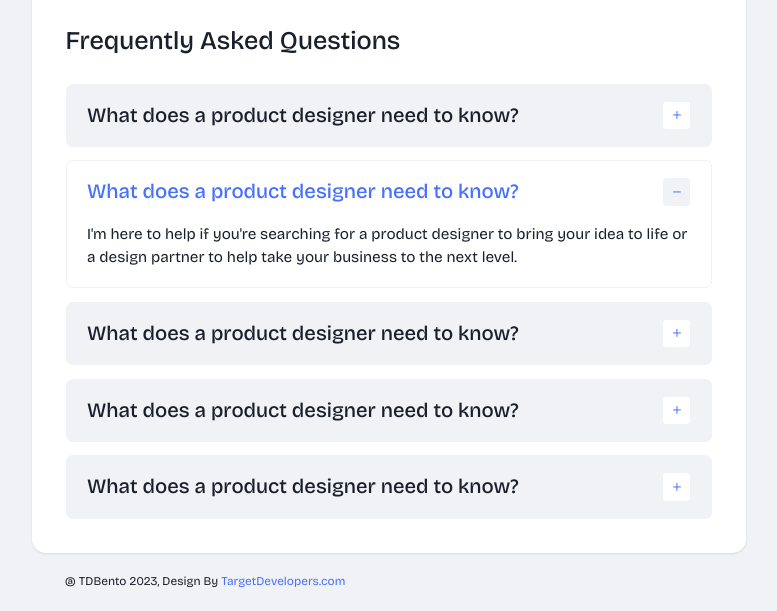
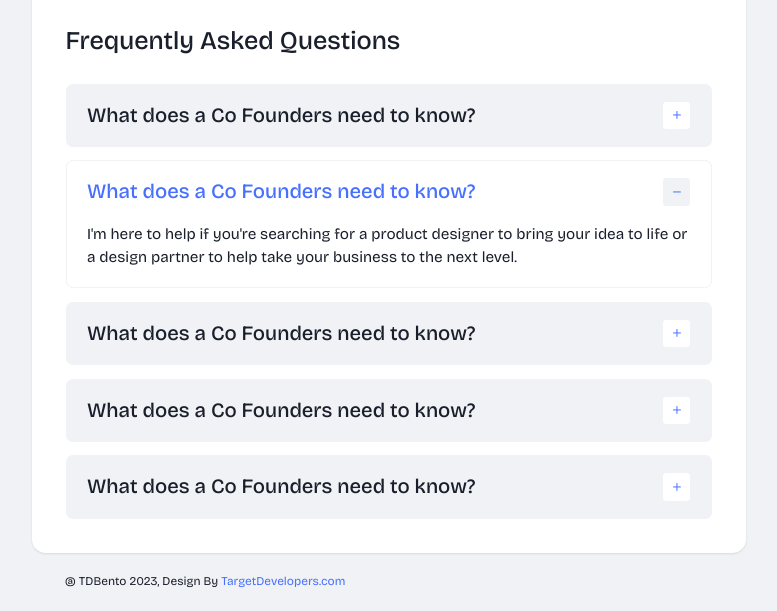
Before and after one commit to amineshon/bentofolio, a plain HTML site: page contact.html in a window 1280 px wide. Shown: the part 1267-1878 px from the top of the page, without its empty margins (435-1212 px from the left). Drawn offline with nearby package versions, Linux system fonts and the light colour scheme.

Commit message:
implement alireza

```diff
--- a/contact.html
+++ b/contact.html
@@ -940,7 +940,7 @@
                 <button
                   class="hs-accordion-toggle inline-flex w-full items-center justify-between gap-x-3 px-6 py-5 text-start text-lg font-medium text-dark transition hover:text-muted disabled:pointer-events-none disabled:opacity-50 hs-accordion-active:text-primary dark:text-light/70 dark:hover:text-light dark:focus:outline-none dark:hs-accordion-active:text-primary xl:text-2xl"
                 >
-                  <span>What does a product designer need to know?</span>
+                  <span>What does a Co Founders need to know?</span>
                   <span
                     class="grid h-8 w-8 shrink-0 place-content-center rounded bg-white text-primary hs-accordion-active:bg-light dark:bg-black dark:hs-accordion-active:bg-dark-2"
                   >
@@ -989,7 +989,7 @@
                 <button
                   class="hs-accordion-toggle inline-flex w-full items-center justify-between gap-x-3 px-6 py-5 text-start text-lg font-medium text-dark transition hover:text-muted disabled:pointer-events-none disabled:opacity-50 hs-accordion-active:text-primary dark:text-light/70 dark:hover:text-light dark:focus:outline-none dark:hs-accordion-active:text-primary xl:text-2xl"
                 >
-                  <span>What does a product designer need to know?</span>
+                  <span>What does a Co Founders need to know?</span>
                   <span
                     class="grid h-8 w-8 shrink-0 place-content-center rounded bg-white text-primary hs-accordion-active:bg-light dark:bg-black dark:hs-accordion-active:bg-dark-2"
                   >
@@ -1038,7 +1038,7 @@
                 <button
                   class="hs-accordion-toggle inline-flex w-full items-center justify-between gap-x-3 px-6 py-5 text-start text-lg font-medium text-dark transition hover:text-muted disabled:pointer-events-none disabled:opacity-50 hs-accordion-active:text-primary dark:text-light/70 dark:hover:text-light dark:focus:outline-none dark:hs-accordion-active:text-primary xl:text-2xl"
                 >
-                  <span>What does a product designer need to know?</span>
+                  <span>What does a Co Founders need to know?</span>
                   <span
                     class="grid h-8 w-8 shrink-0 place-content-center rounded bg-white text-primary hs-accordion-active:bg-light dark:bg-black dark:hs-accordion-active:bg-dark-2"
                   >
@@ -1087,7 +1087,7 @@
                 <button
                   class="hs-accordion-toggle inline-flex w-full items-center justify-between gap-x-3 px-6 py-5 text-start text-lg font-medium text-dark transition hover:text-muted disabled:pointer-events-none disabled:opacity-50 hs-accordion-active:text-primary dark:text-light/70 dark:hover:text-light dark:focus:outline-none dark:hs-accordion-active:text-primary xl:text-2xl"
                 >
-                  <span>What does a product designer need to know?</span>
+                  <span>What does a Co Founders need to know?</span>
                   <span
                     class="grid h-8 w-8 shrink-0 place-content-center rounded bg-white text-primary hs-accordion-active:bg-light dark:bg-black dark:hs-accordion-active:bg-dark-2"
                   >
@@ -1136,7 +1136,7 @@
                 <button
                   class="hs-accordion-toggle inline-flex w-full items-center justify-between gap-x-3 px-6 py-5 text-start text-lg font-medium text-dark transition hover:text-muted disabled:pointer-events-none disabled:opacity-50 hs-accordion-active:text-primary dark:text-light/70 dark:hover:text-light dark:focus:outline-none dark:hs-accordion-active:text-primary xl:text-2xl"
                 >
-                  <span>What does a product designer need to know?</span>
+                  <span>What does a Co Founders need to know?</span>
                   <span
                     class="grid h-8 w-8 shrink-0 place-content-center rounded bg-white text-primary hs-accordion-active:bg-light dark:bg-black dark:hs-accordion-active:bg-dark-2"
                   >
```
Also changed, not shown: services.html (+5 -5 lines).
